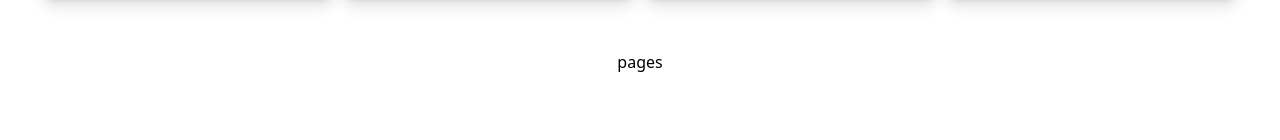
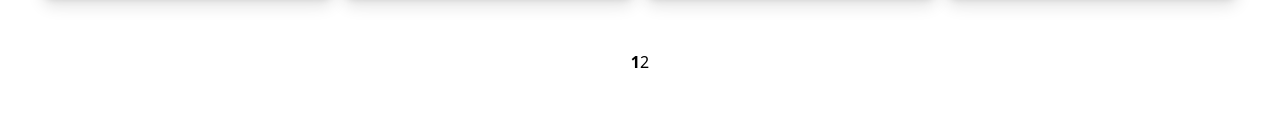
Before and after one commit to CodeShiran/Food-Recipe-Blog, a React (Vite) app in the folder frontend/: page /recipes in a window 1280 px wide. Shown: the part 1000-1140 px from the top of the page. Built offline with nearby package versions, Linux system fonts and the light colour scheme.

Commit message:
feat: add new vegan recipe and implement pagination for Recipes page

```diff
--- a/frontend/src/assets/moreRecipes.js
+++ b/frontend/src/assets/moreRecipes.js
@@ -54,6 +54,12 @@ const moreRecipes = [{
     image: VegetarianTaco,
     time: '25 minutes',
     type: 'Vegetarian'
+},
+{
+    name: 'Cauliflower Walnut Vegetarian Taco Meat',
+    image: VegetarianTaco,
+    time: '37 minutes',
+    type: 'vegan'
 }]
 
 
--- a/frontend/src/pages/Recipes.jsx
+++ b/frontend/src/pages/Recipes.jsx
@@ -1,32 +1,39 @@
-import React from 'react'
-import moreRecipes from '../assets/moreRecipes'
-import RecipeCard from '../components/RecipeCard'
+import React, { useState } from "react";
+import moreRecipes from "../assets/moreRecipes";
+import RecipeCard from "../components/RecipeCard";
 
 const Recipes = () => {
+  const [currentPage, setCurrentPage] = useState(1);
+  const recipesPerPage = 8;
+
+  const startIndex = (currentPage - 1) * recipesPerPage;
+  const endIndex = startIndex + recipesPerPage;
+  const recipesToShow = moreRecipes.slice(startIndex, endIndex);
+
+  const totalPages = Math.ceil(moreRecipes.length / recipesPerPage);
   return (
-    <div className='md:px-[50px] px-[25px]'>
-      <h1 className='text-4xl text-center mt-[50px]'>Recipes</h1>
-      <div className='flex flex-row items-center justify-between'>
+    <div className="md:px-[50px] px-[25px]">
+      <h1 className="text-4xl text-center mt-[50px]">Recipes</h1>
+      <div className="flex flex-row items-center justify-between">
         <div>
-          <select className='border border-gray-300 p-2'>
-            <option value=''>All Categories</option>
-            <option value='breakfast'>Breakfast</option>
-            <option value='lunch'>Lunch</option>
-            <option value='dinner'>Dinner</option>
+          <select className="border border-gray-300 p-2">
+            <option value="">All Categories</option>
+            <option value="breakfast">Breakfast</option>
+            <option value="lunch">Lunch</option>
+            <option value="dinner">Dinner</option>
           </select>
         </div>
         <div>
           <input
-            type='text'
-            placeholder='Search Recipes...'
-            className='border border-gray-300 p-2'
+            type="text"
+            placeholder="Search Recipes..."
+            className="border border-gray-300 p-2"
           />
-          <button className='bg-blue-500 text-white p-2'>Search</button>
+          <button className="bg-blue-500 text-white p-2">Search</button>
         </div>
       </div>
-      <div className='grid grid-cols-1 md:grid-cols-3 lg:grid-cols-4 gap-[25px] justify-items-center mt-[50px]'>
-        {
-          moreRecipes.map((recipe, index) => (
+      <div className="grid grid-cols-1 md:grid-cols-3 lg:grid-cols-4 gap-[25px] justify-items-center mt-[50px]">
+        {recipesToShow.map((recipe, index) => (
           <RecipeCard
             key={index}
             image={recipe.image}
@@ -35,14 +42,21 @@ const Recipes = () => {
             type={recipe.type}
             bgColor="bg-[#ffffff]"
           />
-          ))
-        }
+        ))}
       </div>
-      <div className='text-center mt-[50px]'>
-        <p>pages</p>
+      <div className="text-center mt-[50px]">
+        {[...Array(totalPages)].map((_, i) => (
+          <button
+            key={i}
+            onClick={() => setCurrentPage(i + 1)}
+            className={currentPage === i + 1 ? "font-bold" : ""}
+          >
+            {i + 1}
+          </button>
+        ))}
       </div>
     </div>
-  )
-}
+  );
+};
 
-export default Recipes
+export default Recipes;
```
Lines whose indentation alone changed are shown as unchanged.
